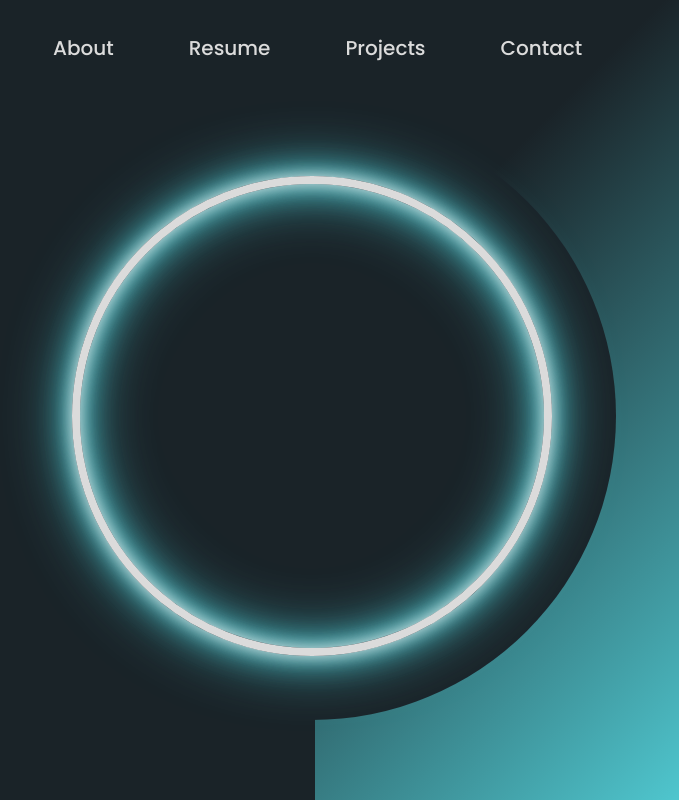
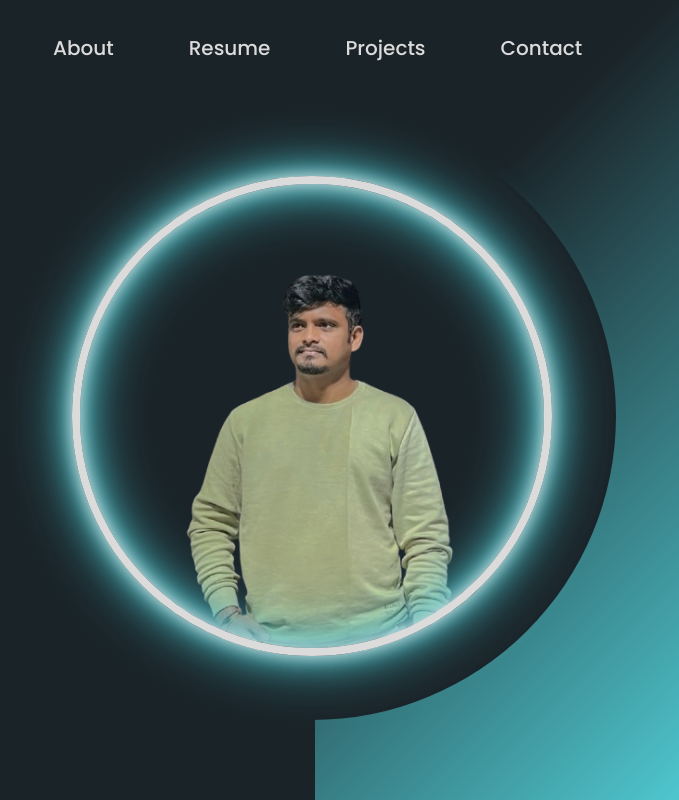
Before and after one commit to jabhi7887/jabhi7887.github.io, a plain HTML site: page index.html in a window 1280 px wide. Shown: the full height of the page, 601-1280 px from the left. Drawn offline with Linux system fonts and the light colour scheme.

Commit message:
Update style.css

```diff
--- a/style.css
+++ b/style.css
@@ -284,7 +284,7 @@ body.light{
 }
 
 .circle:nth-child(2){
-  background-image: url("/images/mypic.png");
+  background-image: url("mypic.png");
   width: 30rem;
   background-size: 100%;
   background-repeat: no-repeat;
```
